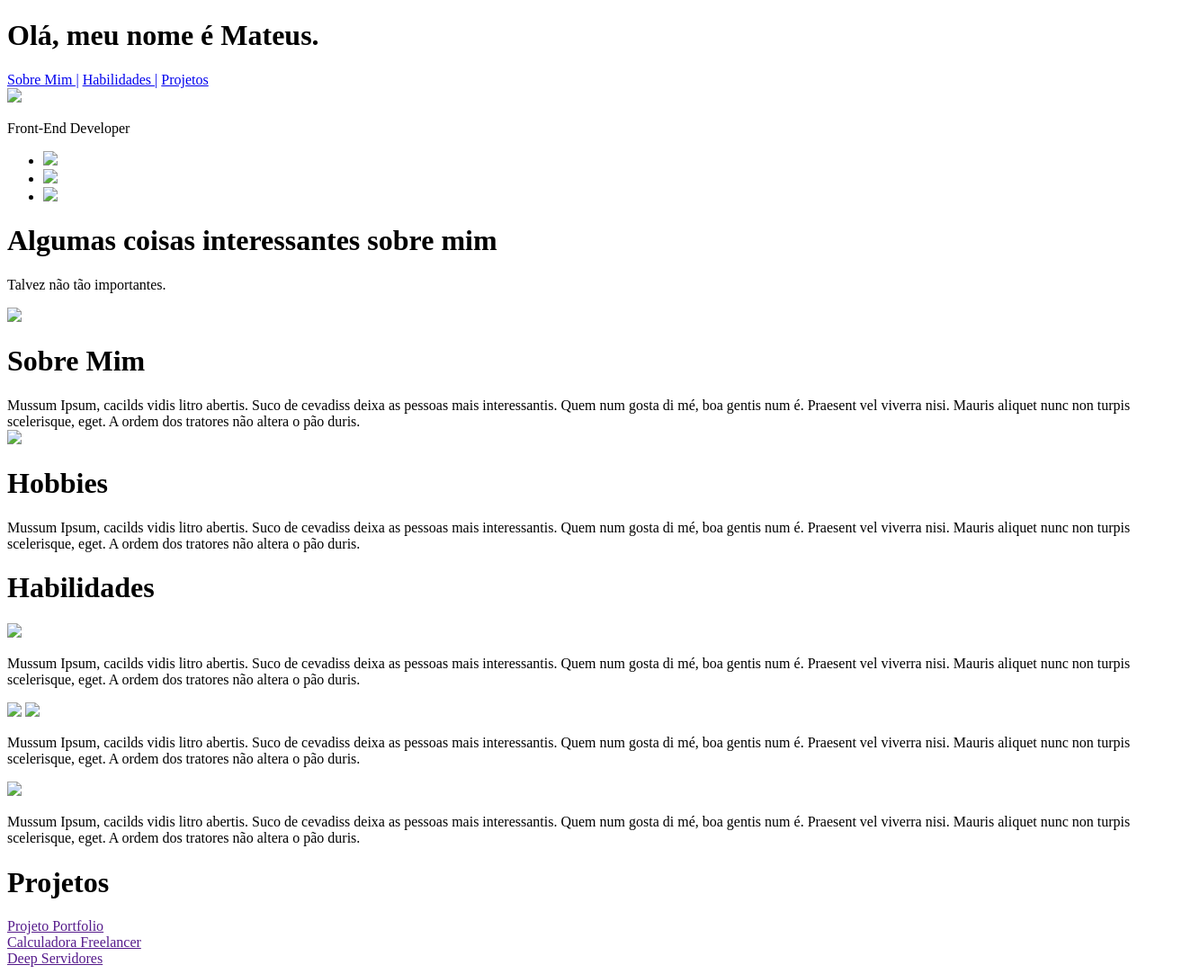
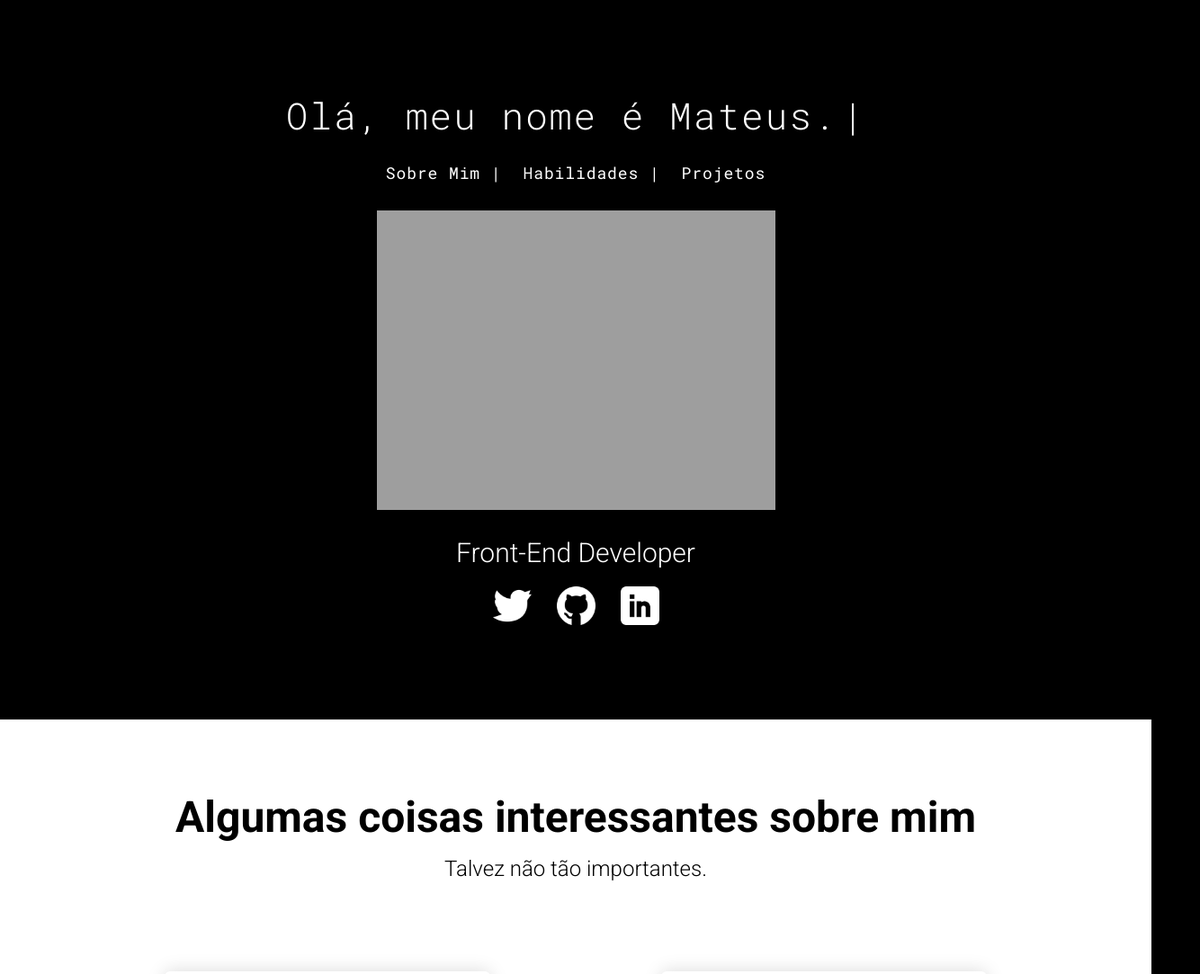
Before and after one commit to Mooooooov/portifolio, a plain HTML site: page index.html in a window 1280 px wide. Shown: the top 1083 px of the page at 90% size, 1334 px wide, since content can reach past the window. Drawn offline with Linux system fonts and the light colour scheme; the site is published under a folder, as on GitHub Pages, so addresses that start at the root find nothing.

Commit message:
problema de renderização da pagina

```diff
--- a/index.html
+++ b/index.html
@@ -4,7 +4,7 @@
 <head>
     <meta charset="UTF-8" />
     <meta name="viewport" content="width=device-width, initial-scale=1.0" />
-    <link rel="stylesheet" type="text/css" href="/styles/index.css" />
+    <link rel="stylesheet" type="text/css" href="styles/index.css" />
     <link href="https://fonts.googleapis.com/css2?family=Roboto+Mono:wght@300;400&display=swap" rel="stylesheet" />
     <link href="https://fonts.googleapis.com/css2?family=Roboto:wght@300;700&display=swap" rel="stylesheet" />
     <title>Portfolio</title>
@@ -23,7 +23,7 @@
             <a href="#quarto">Projetos</a>
         </div>
         <div class="home-perfil">
-            <img src="/assets/images/capa-de-perfil.png" width="443" />
+            <img src="assets/images/capa-de-perfil.png" width="443" />
         </div>
         <div class="home-profissao">
             <p>Front-End Developer</p>
@@ -33,13 +33,13 @@
         <div class="social-media">
             <ul>
                 <li>
-                    <a href="https://twitter.com/mateusmoov"><img src="/assets/icons/twitter-icon.png" width="43" /></a>
+                    <a href="https://twitter.com/mateusmoov"><img src="assets/icons/twitter-icon.png" width="43" /></a>
                 </li>
                 <li>
-                    <a href="https://github.com/Mooooooov/"><img src="/assets/icons/github-icon.png" width="43" /></a>
+                    <a href="https://github.com/Mooooooov/"><img src="assets/icons/github-icon.png" width="43" /></a>
                 </li>
                 <li>
-                    <a href="https://www.linkedin.com/in/mateus-vasconcelos-98a68a190/"><img src="/assets/icons/linkedin-icon.png"
+                    <a href="https://www.linkedin.com/in/mateus-vasconcelos-98a68a190/"><img src="assets/icons/linkedin-icon.png"
                         width="43" /></a>
                     </li>
                 </ul>
@@ -63,7 +63,7 @@
         <div class="card-area">
             <div class="card1" data-anime= "left">
                 <div class="card1-img">
-                    <img src="/assets/images/cards.png" width="200" />
+                    <img src="assets/images/cards.png" width="200" />
                 </div>
                 <h1>Sobre Mim</h1>
                 <span class="card-texto">
@@ -76,7 +76,7 @@
 
             <div class="card1" data-anime="right">
                 <div class="card1-img">
-                    <img src="/assets/images/gato.png" width="270" />
+                    <img src="assets/images/gato.png" width="270" />
                 </div>
                 <h1>Hobbies</h1>
                 <span class="card-texto">
@@ -96,7 +96,7 @@
             <div class="habilidades">
                 <div class="hab1" data-anime="left">
                     <div class="hab1-img">
-                        <img src="/assets/icons/photoshop-icon.png">
+                        <img src="assets/icons/photoshop-icon.png">
                     </div>
                     <div class="hab1-txt">
                         <p>Mussum Ipsum, cacilds vidis litro abertis. Suco de cevadiss deixa as pessoas mais
@@ -106,8 +106,8 @@
                     </div>
                     <div class="hab2" data-anime="top" >
                         <div class="hab2-img">
-                            <img src="/assets/icons/html-icon.png">
-                        <img src="/assets/icons/css-icon.png">
+                            <img src="assets/icons/html-icon.png">
+                        <img src="assets/icons/css-icon.png">
                     </div>
                     <div class="hab2-txt">
                         <p>Mussum Ipsum, cacilds vidis litro abertis. Suco de cevadiss deixa as pessoas mais
@@ -118,7 +118,7 @@
 
                     <div class="hab3" data-anime="right">
                         <div class="hab2-img">
-                            <img src="/assets/icons/premiere-icon.png">
+                            <img src="assets/icons/premiere-icon.png">
                         </div>
                         <div class="hab3-txt">
                             <p>Mussum Ipsum, cacilds vidis litro abertis. Suco de cevadiss deixa as pessoas mais
@@ -163,7 +163,7 @@
             </div>
 
 
-            <script src="/js/script.js"></script>
+            <script src="js/script.js"></script>
         </body>
 
 </html>
```
